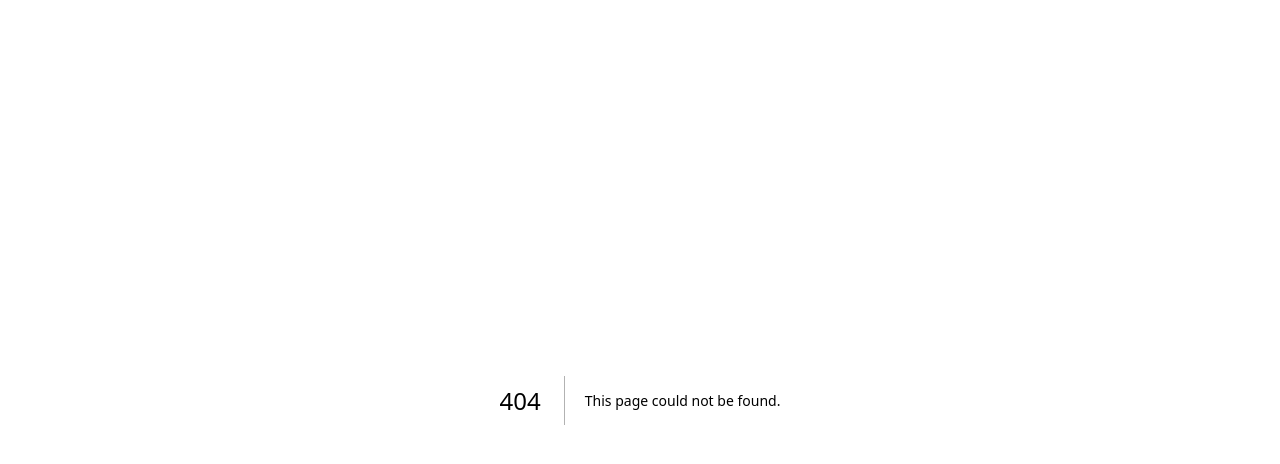
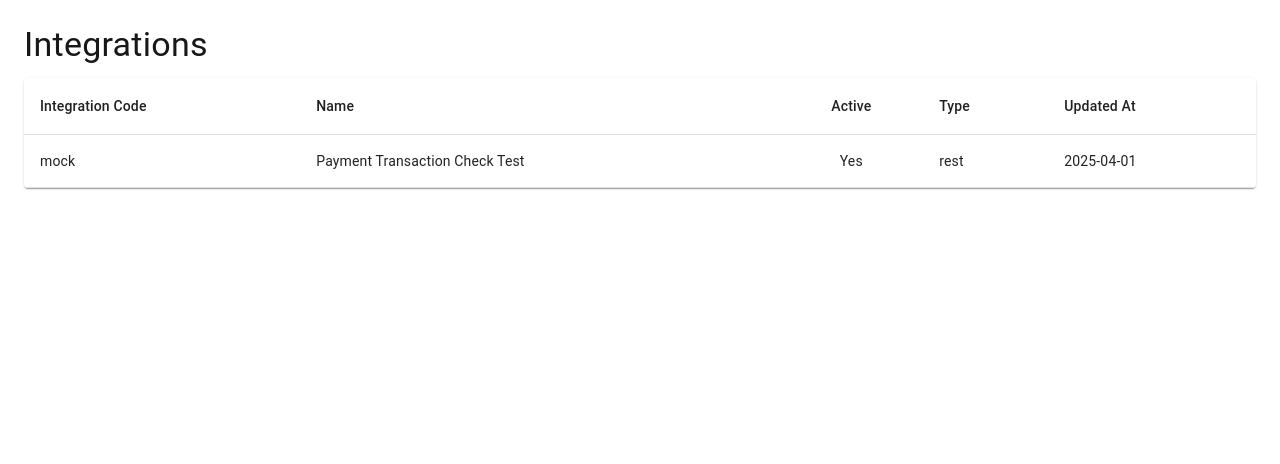
Before and after one commit to shimonah/api-builder-front, a Next.js app: page /integrations in a window 1280 px wide. Before the commit this address had no page. Shown: the top 464 px of the page. Built offline with nearby package versions, Linux system fonts and the light colour scheme; no server answers.

Commit message:
initial commit

```diff
--- /dev/null
+++ b/app/api/integrations/route.js
@@ -0,0 +1,23 @@
+export async function GET() {
+  try {
+    const response = await fetch('http://localhost:3073/api/integration/list');
+
+    if (!response.ok) {
+      return new Response(JSON.stringify({ error: `Error: ${response.status}` }), {
+        status: response.status,
+        headers: { 'Content-Type': 'application/json' }
+      });
+    }
+
+    const data = await response.json();
+    return new Response(JSON.stringify(data), {
+      status: 200,
+      headers: { 'Content-Type': 'application/json' }
+    });
+  } catch (error) {
+    return new Response(JSON.stringify({ error: error.message }), {
+      status: 500,
+      headers: { 'Content-Type': 'application/json' }
+    });
+  }
+}
--- /dev/null
+++ b/app/integrations/page.jsx
@@ -0,0 +1,105 @@
+'use client';
+
+import { useState, useEffect } from 'react';
+import { Table, TableBody, TableCell, TableContainer, TableHead, TableRow, Paper, Typography, Box, CircularProgress } from '@mui/material';
+
+export default function IntegrationsPage() {
+  const [integrations, setIntegrations] = useState([]);
+  const [loading, setLoading] = useState(true);
+  const [error, setError] = useState(null);
+  const [mounted, setMounted] = useState(false);
+
+  useEffect(() => {
+    setMounted(true);
+
+    const fetchIntegrations = async () => {
+      try {
+        console.log('Attempting to fetch from API...');
+        const response = await fetch('http://127.0.0.1:3073/api/integration/list');
+
+        if (!response.ok) {
+          console.error('Response not OK:', response.status, response.statusText);
+          throw new Error(`Error: ${response.status} - ${response.statusText}`);
+        }
+
+        console.log('Fetch successful, parsing JSON...');
+        const data = await response.json();
+        console.log('Data received:', data);
+        setIntegrations(data);
+      } catch (err) {
+        console.error('Fetch error details:', err);
+
+        // Use mock data if the fetch fails
+        const mockData = [
+          {
+            id: 1,
+            integrationCode: "mock",
+            name: "Payment Transaction Check Test",
+            active: true,
+            type: "rest",
+            updatedAt: "2025-04-01T10:00:00.000Z"
+          }
+        ];
+
+        setIntegrations(mockData);
+      } finally {
+        setLoading(false);
+      }
+    };
+
+    fetchIntegrations();
+  }, []);
+
+  // Don't render anything on the server
+  if (!mounted) {
+    return null;
+  }
+
+  if (loading) {
+    return (
+      <Box sx={{ display: 'flex', justifyContent: 'center', alignItems: 'center', height: '100vh' }}>
+        <CircularProgress />
+      </Box>
+    );
+  }
+
+  if (error) {
+    return (
+      <Box sx={{ p: 3 }}>
+        <Typography color="error" variant="h6">Error: {error}</Typography>
+      </Box>
+    );
+  }
+
+  return (
+    <Box sx={{ p: 3 }}>
+      <Typography variant="h4" gutterBottom>Integrations</Typography>
+      <TableContainer component={Paper}>
+        <Table sx={{ minWidth: 650 }} aria-label="integrations table">
+          <TableHead>
+            <TableRow>
+              <TableCell>Integration Code</TableCell>
+              <TableCell>Name</TableCell>
+              <TableCell align="center">Active</TableCell>
+              <TableCell>Type</TableCell>
+              <TableCell>Updated At</TableCell>
+            </TableRow>
+          </TableHead>
+          <TableBody>
+            {integrations.map((integration) => (
+              <TableRow key={integration.id}>
+                <TableCell>{integration.integrationCode}</TableCell>
+                <TableCell>{integration.name}</TableCell>
+                <TableCell align="center">{integration.active ? 'Yes' : 'No'}</TableCell>
+                <TableCell>{integration.type}</TableCell>
+                <TableCell>
+                  {new Date(integration.updatedAt).toISOString().split('T')[0]}
+                </TableCell>
+              </TableRow>
+            ))}
+          </TableBody>
+        </Table>
+      </TableContainer>
+    </Box>
+  );
+}
```
Also changed, not shown: package.json (+9 -5 lines), 1 other file (tests, documents, lock files or other folders).
